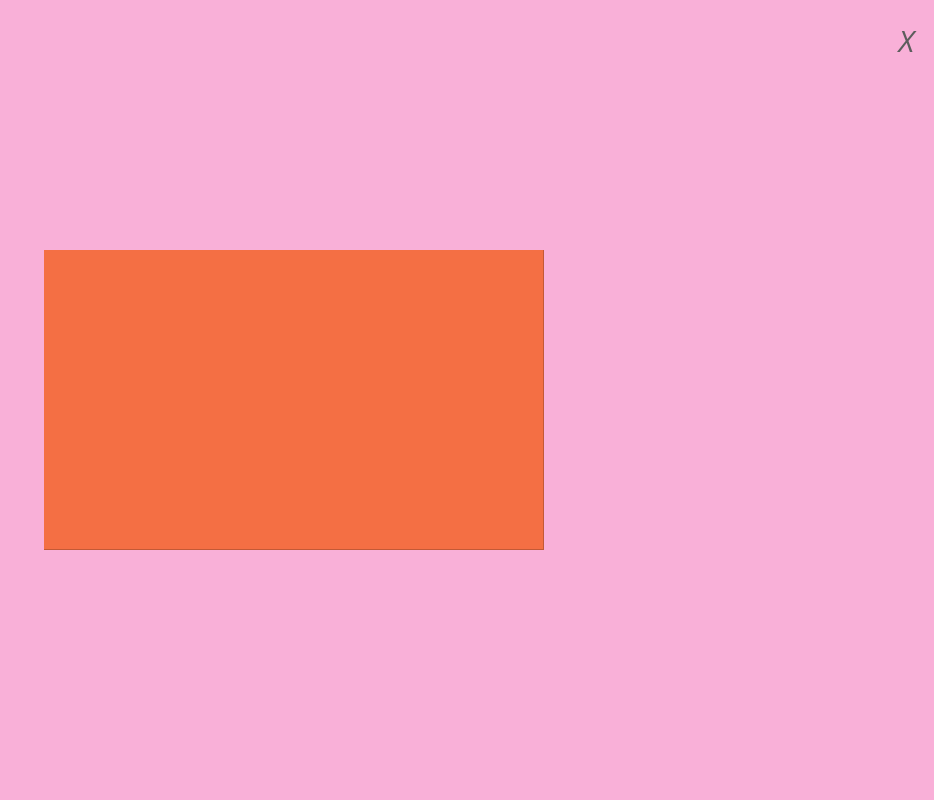
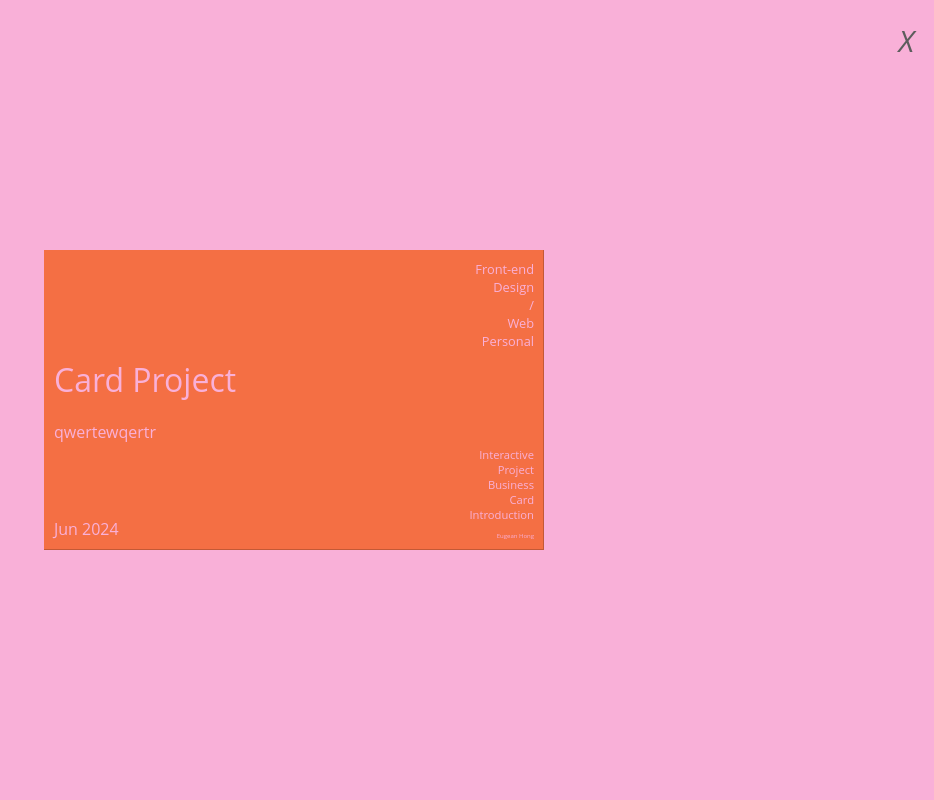
Before and after one commit to ujeans/Interactive_Cards, a React (Create React App) app: page / in a window 1280 px wide. Both pictures are taken after a click on the link 492 px from the left and 411 px from the top of the page. Shown: the top 800 px of the page, without its empty margins (346-1280 px from the left). Built offline with nearby package versions, Linux system fonts and the light colour scheme.

Commit message:
카드 뒷면 구현

```diff
--- a/src/components/common/card/BackCardContent.js
+++ b/src/components/common/card/BackCardContent.js
@@ -1,7 +1,99 @@
-import React from "react";
+import styled from "styled-components";
 
-const BackCardContent = () => {
-  return <div>BackCardContent</div>;
+const BackCardContent = ({ card }) => {
+  const text = "Interactive Project Business Card Introduction";
+  return (
+    <Content modalColor={card.modalColor}>
+      <ProjectDescWrapper>
+        {card.position
+          .split(" ")
+          .filter(text => text !== "/")
+          .map((text, index) => (
+            <div key={index}>{text}</div>
+          ))}
+        <div>/</div>
+        <div>Web</div>
+        <div>{card.project}</div>
+      </ProjectDescWrapper>
+      <ProjectMainWrapper>
+        <ProjectName>{card.projectName}</ProjectName>
+        <Desc>{card.desc}</Desc>
+      </ProjectMainWrapper>
+      <Date>{card.date}</Date>
+      <CardDescWrapper>
+        <CardDescText>
+          {text.split(" ").map((word, index) => (
+            <div key={index}>{word}</div>
+          ))}
+        </CardDescText>
+        <Name>Eugean Hong</Name>
+      </CardDescWrapper>
+    </Content>
+  );
 };
 
 export default BackCardContent;
+
+const Content = styled.div`
+  position: relative;
+  width: 100%;
+  height: 100%;
+  padding: 10px;
+  display: flex;
+  flex-direction: column;
+  justify-content: center;
+  align-items: center;
+  color: ${props => props.modalColor};
+  /* font-weight: 700; */
+  -webkit-font-smoothing: antialiased;
+`;
+
+const ProjectDescWrapper = styled.div`
+  position: absolute;
+  top: 10px;
+  right: 10px;
+  display: flex;
+  flex-direction: column;
+  align-items: flex-end;
+  font-size: 0.8em;
+  div {
+    text-align: right;
+  }
+`;
+
+const ProjectMainWrapper = styled.div`
+  width: 100%;
+  height: auto;
+`;
+
+const ProjectName = styled.div`
+  margin-bottom: 20px;
+  font-size: 2em;
+`;
+
+const Desc = styled.div``;
+
+const Date = styled.div`
+  position: absolute;
+  bottom: 10px;
+  left: 10px;
+`;
+
+const CardDescWrapper = styled.div`
+  position: absolute;
+  bottom: 10px;
+  right: 10px;
+  align-items: flex-end;
+  div {
+    text-align: right;
+  }
+`;
+
+const CardDescText = styled.div`
+  margin-bottom: 10px;
+  font-size: 0.7em;
+`;
+
+const Name = styled.div`
+  font-size: 0.1em;
+`;
--- a/src/components/modal/Modal.js
+++ b/src/components/modal/Modal.js
@@ -4,6 +4,7 @@ import { useEffect } from "react";
 import ModalContainer from "./ModalContainer";
 import CardWrapper from "../common/card/CardWrapper";
 import FrontCardContent from "../common/card/FrontCardContent";
+import BackCardContent from "../common/card/BackCardContent";
 
 const Modal = ({ onClose, isClosing, selectedCard, clickPosition, bac }) => {
   const handleClose = () => {
@@ -32,6 +33,7 @@ const Modal = ({ onClose, isClosing, selectedCard, clickPosition, bac }) => {
         <ModalWrap>
           <CardWrapper size={{ width: "500px", height: "300px" }} bac={bac}>
             {/* <FrontCardContent card={selectedCard} expand={true} /> */}
+            <BackCardContent card={selectedCard} />
           </CardWrapper>
         </ModalWrap>
       </Overlay>
@@ -71,6 +73,7 @@ const Overlay = styled.div`
   justify-content: center;
   align-items: center;
   background: ${({ themeColor }) => themeColor};
+  /* background: rgba(0, 0, 0, 0.95); */
   z-index: 9999;
   ${({ clickPosition, isClosing }) => css`
     animation: ${isClosing
--- a/src/data/cardData.js
+++ b/src/data/cardData.js
@@ -3,8 +3,11 @@ export const cardText = [
     id: 1,
     introduce: "你好, 我是尤珍。",
     projectName: "dsds",
-    position: "Front-end / Design",
+    position: "Front-end Design",
+    desc: "qwertewqertr",
+    city: "seoul",
     date: "Jun 2024",
+    project: "Personal",
     themeColor: "#1E6BB3",
     modalColor: "#9FE792",
   },
@@ -12,7 +15,10 @@ export const cardText = [
     id: 2,
     introduce: "Hello, I'm Yujin.",
     projectName: "Card Project",
-    position: "Front-end / Design",
+    position: "Front-end Design",
+    desc: "qwertewqertr",
+    city: "seoul",
+    project: "Personal",
     date: "Jun 2024",
     themeColor: "#F46F44",
     modalColor: "#F9B0D8",
@@ -22,7 +28,10 @@ export const cardText = [
     introduce: "안녕하세요, 유진입니다.",
     projectName: "Naver Webtoon",
     position: "Front-end",
+    desc: "네이버 웹툰의 웹툰 페이지 클론코딩입니다.",
+    city: "seoul",
     date: "May 2024",
+    project: "Personal",
     themeColor: "#781817",
     modalColor: "#95D6F2",
   },
@@ -30,8 +39,11 @@ export const cardText = [
     id: 4,
     introduce: "नमस्ते, मैं यूजीन हूँ।.",
     projectName: "Yeoreum",
-    position: "Front-end / Design",
+    position: "Front-end Design",
+    desc: "qwertewqertr",
+    city: "seoul",
     date: "Sep 2022 ~ Feb 2023",
+    project: "Personal",
     themeColor: "#F6C25B",
     modalColor: "#F8633E",
   },
@@ -39,8 +51,9 @@ export const cardText = [
     id: 5,
     introduce: "Hola, soy Yujin.",
     projectName: "StudyMate",
-    position: "Front-end / Design",
+    position: "Front-end Design",
     date: "Dec 2022",
+    project: "Personal",
     themeColor: "#8ACFF0",
     modalColor: "#1E82C1",
   },
```
